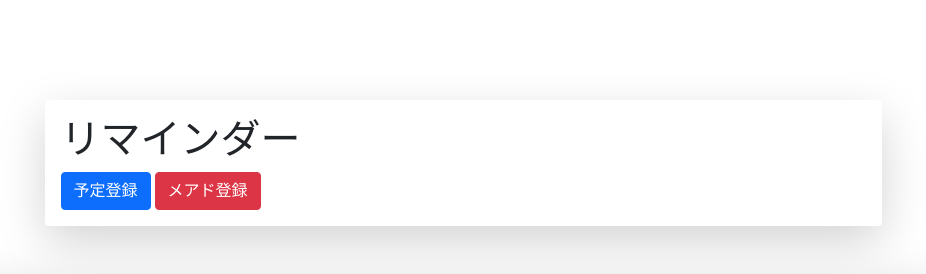
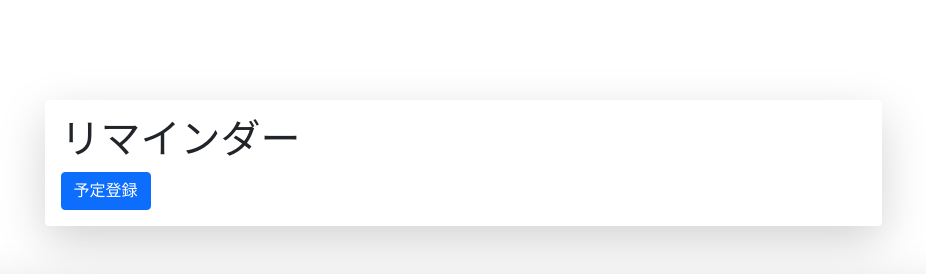
Before and after one commit to boxfish-jp/DjangoTodoApp, a Django app: page /list/ in a window 1280 px wide. Shown: the top 274 px of the page, without its empty margins (177-1103 px from the left). Run offline with Django 4.2, Linux system fonts and the light colour scheme; data comes from the database, SQL or seed files in the repository.

Commit message:
todo_list.html changed

```diff
--- a/todo/templates/todo/todo_list.html
+++ b/todo/templates/todo/todo_list.html
@@ -3,7 +3,6 @@
 {% block header %}
     <h1>リマインダー</h1>
     <a class="btn btn-primary" href="{% url 'create' %}">予定登録</a>
-    <a class="btn btn-danger" href="{% url 'create' %}">メアド登録</a>
     <!--========== ここから以下を追加 =========== -->
     {% if user.is_authenticated %}
     <!--========== ここまでを追加 =============== -->
```
